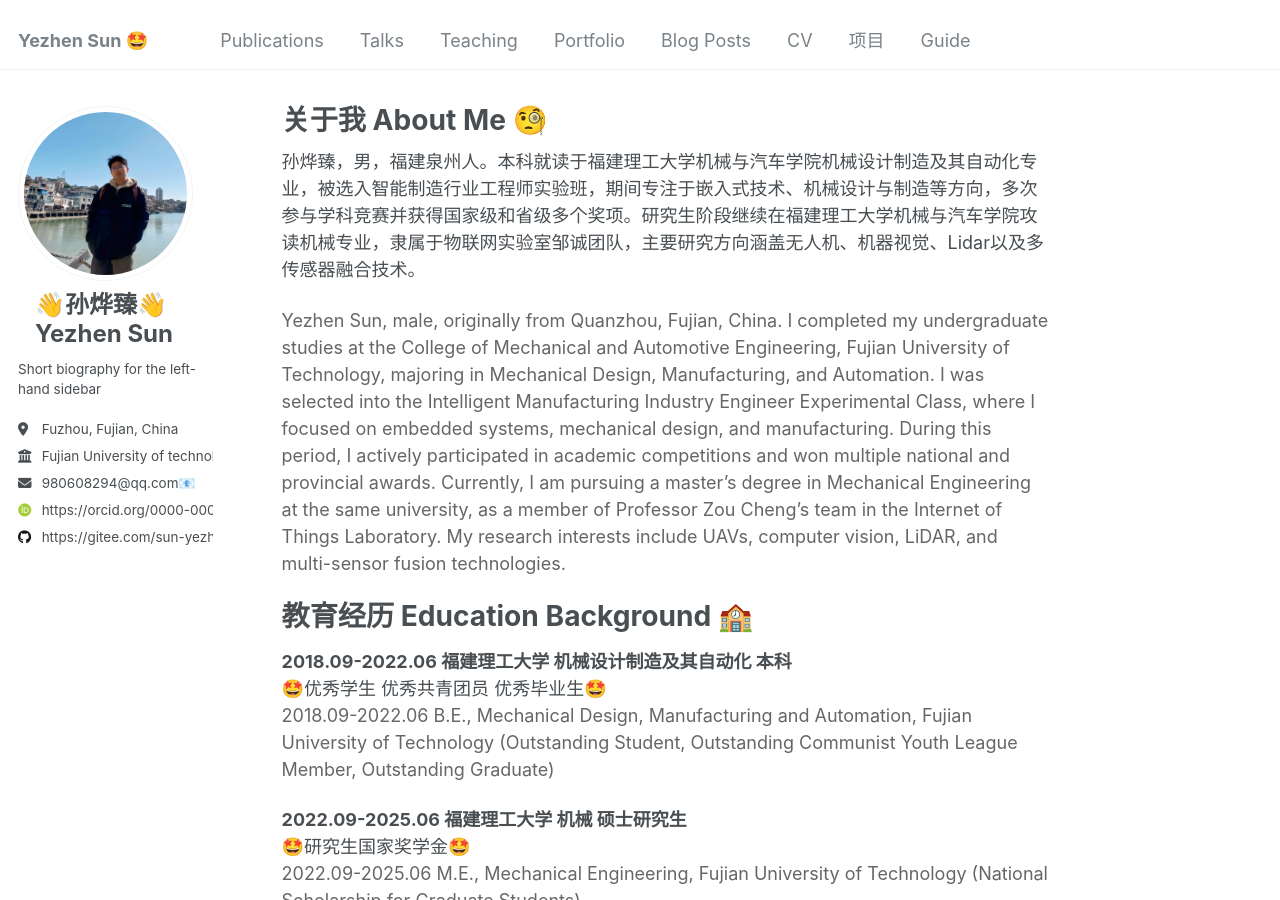
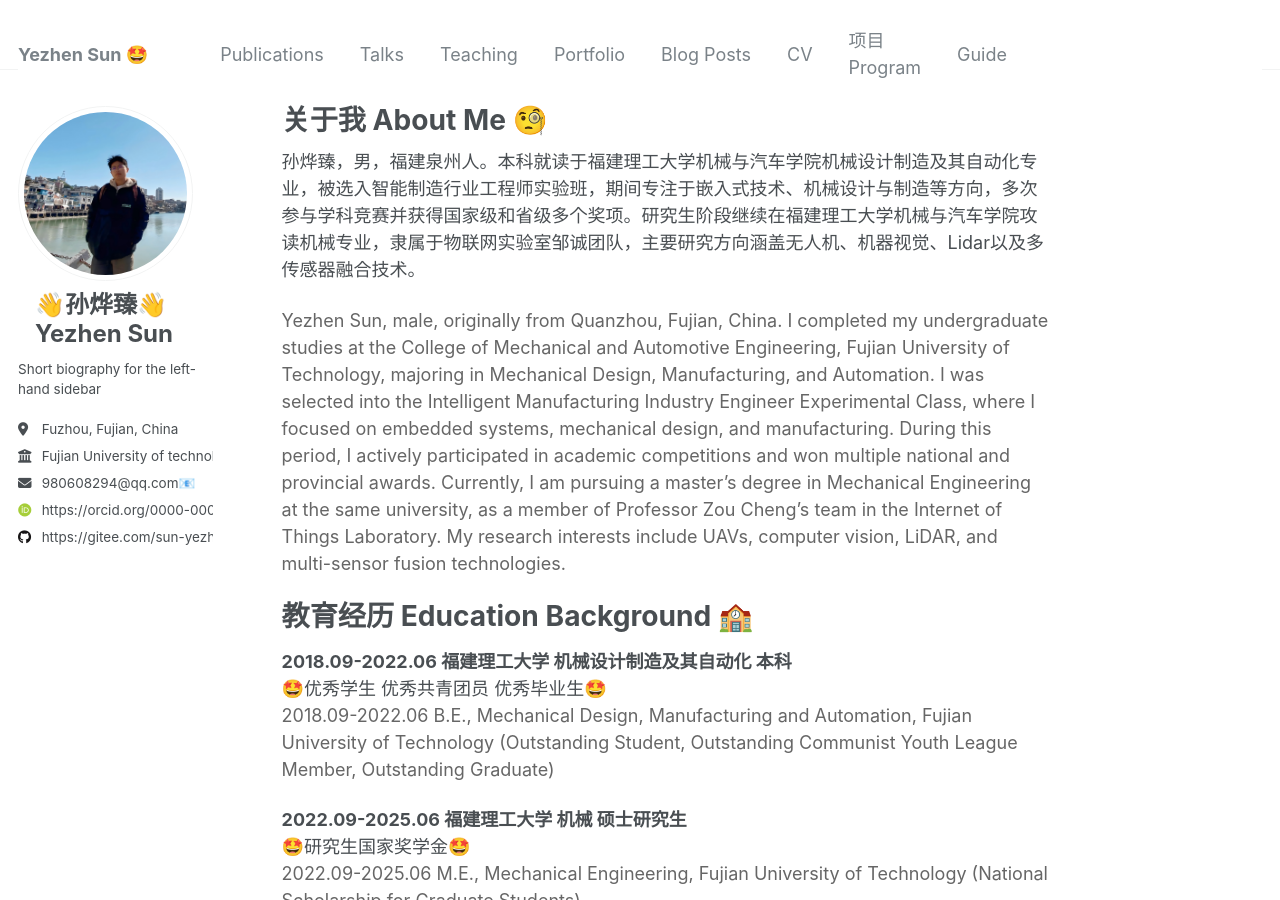
Before and after one commit to yuyuasd/yuyuasd.github.io, a Jekyll site: the page built from _pages/about.md, in a window 1280 px wide and 900 px high. Built offline with Jekyll 4.4.1, drawn with Linux system fonts in a browser that asks for light colours; some web fonts are replaced.

Commit message:
更新: 修改导航中的项目标题，添加英文描述

```diff
--- a/_data/navigation.yml
+++ b/_data/navigation.yml
@@ -23,7 +23,7 @@ main:
   - title: "CV"
     url: /cv/
 
-  - title: "项目"
+  - title: "项目<br>Program"
     url: /program/
 
   - title: "Guide"
```
